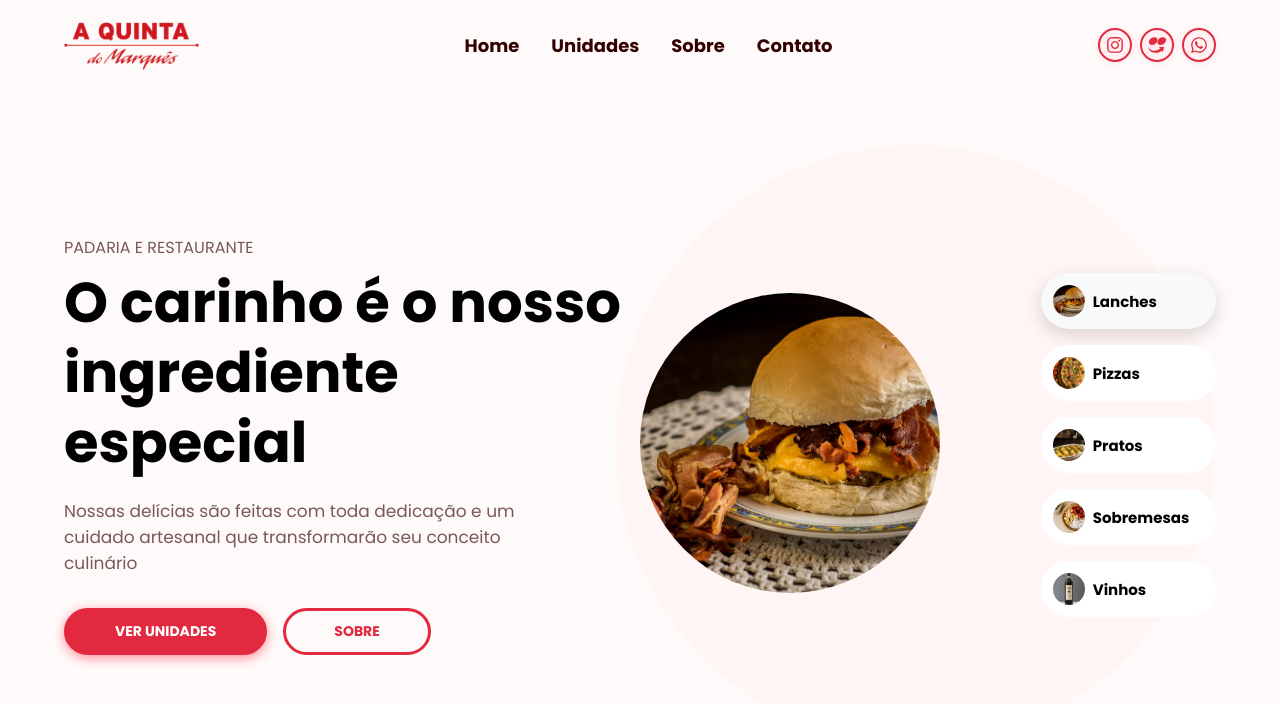
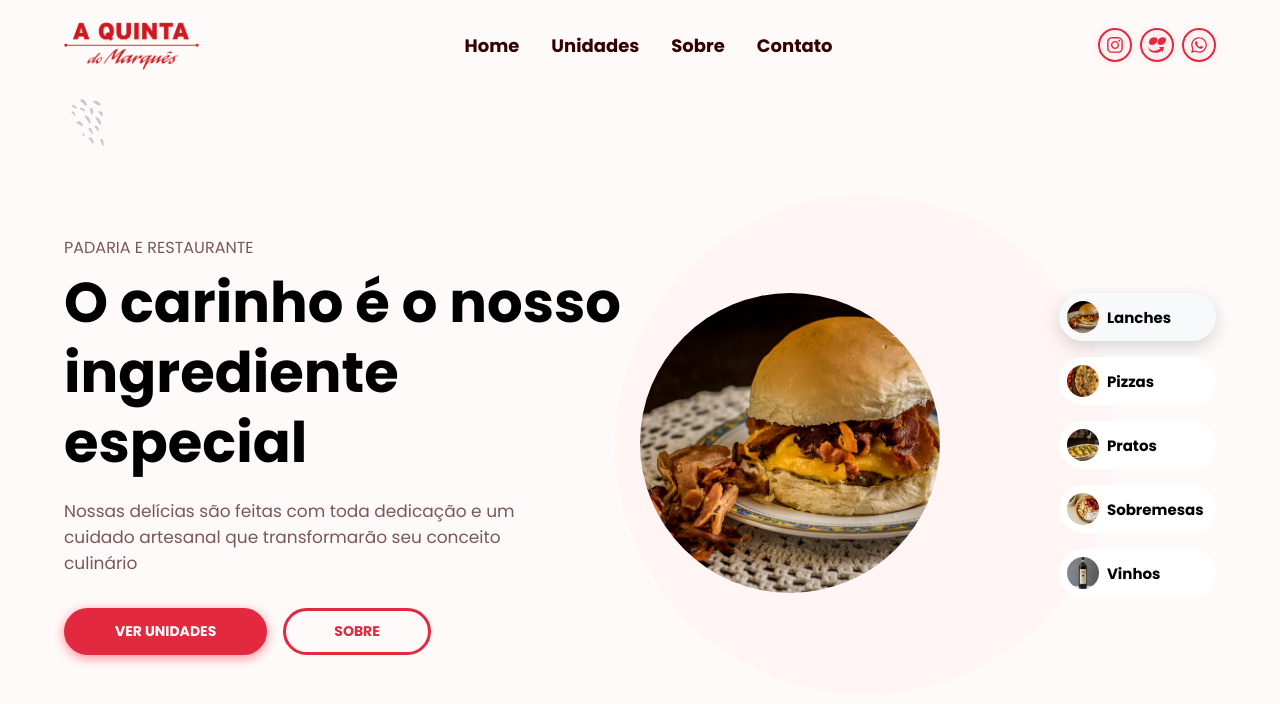
Before and after one commit to bryanmaraujo544/Restaurant-app, a Next.js app: page / in a window 1280 px wide. Shown: the top 704 px of the page. Built offline with nearby package versions, Linux system fonts and the light colour scheme.

Commit message:
Fixing the buttons wich switch the food images for work better on smalll screens

```diff
--- a/src/components/Banner/Images/styles.js
+++ b/src/components/Banner/Images/styles.js
@@ -1,10 +1,10 @@
 import styled from 'styled-components'
 
 export const Container = styled.div`
+    position: relative;
+    height: 100%;
     display: flex;
     align-items: center;
-    height: 100%;
-    position: relative;
 
 
     @media screen and (max-width: 966px){
@@ -12,20 +12,22 @@ export const Container = styled.div`
     }
 
     @media screen and (max-width: ${props => props.theme.breakpoints.mobile}){
-        margin-top: 0px;
+        margin-top: 72px;
     }
+
+    /* Circle wich is backward of the images of the foods */
     &:before{
         content: '';
-        width: 500px;
-        height: 500px;
-        border-radius: 50%;
-        background: ${props => props.theme.colors.secondary};
         position: absolute;
         left: -25px;
         bottom: 50%;
+        width: 500px;
+        height: 500px;
+        background: ${props => props.theme.colors.secondary};
+        border-radius: 50%;
         transform: translateY(50%);
 
-        @media screen and (min-width: ${props => props.theme.breakpoints["sm-screen"]}){
+        @media screen and (min-width: ${props => props.theme.breakpoints["l-screen"]}){
             height: 600px;
             width: 600px
         }
@@ -43,7 +45,7 @@ export const Container = styled.div`
             border-radius: 50%50%;
             object-fit: cover;
 
-            @media screen and (min-width: ${props => props.theme.breakpoints["sm-screen"]}){
+            @media screen and (min-width: ${props => props.theme.breakpoints["l-screen"]}){
                 width: 500px
             }
 
@@ -53,20 +55,25 @@ export const Container = styled.div`
         }
     }
 
+    /* div of the buttons wich is resposible to switch food images */
     .buttons{
         position: relative;
         right: 0;
+        width: 30%;
         display: flex;
         flex-direction: column;
         z-index: 2;
-        width: 25%;
 
-        @media screen and (max-width: ${props => props.theme.breakpoints["l-screen"]}){
+        @media screen and (min-width: ${props => props.theme.breakpoints["l-screen"]}){
             width: 35%;
         }
 
         @media screen and (max-width: 966px){
             width: 35%;
+        }
+
+        @media screen and (max-width: ${props => props.theme.breakpoints.mobile}){
+            width: 40%;
         }
         .button{
             background: #fff;
@@ -74,13 +81,12 @@ export const Container = styled.div`
             justify-content: flex-start;
             align-items: center;
             width: 100%;
-
             padding: 8px;
             border-radius: 9999px;
 
             cursor: pointer;
 
-            @media screen and (min-width: ${props => props.theme.breakpoints["sm-screen"]}){
+            @media screen and (min-width: ${props => props.theme.breakpoints["l-screen"]}){
                 padding: 12px;
             }
 
@@ -99,6 +105,11 @@ export const Container = styled.div`
                     width: 42px;
                     height: 42px;
                 }
+
+                @media screen and (max-width: ${props => props.theme.breakpoints.mobile}){
+                    width: 20px;
+                    height: 20px;
+                }
             }
 
             p {
@@ -109,6 +120,10 @@ export const Container = styled.div`
                 @media screen and (min-width: ${props => props.theme.breakpoints["sm-screen"]}){
                     font-size: 1.5rem;
                 }
+
+                @media screen and (max-width: ${props => props.theme.breakpoints.mobile}){
+                    font-size: 1.3rem;
+                }
             }
 
             & + .button {
--- a/src/components/Banner/index.jsx
+++ b/src/components/Banner/index.jsx
@@ -2,10 +2,12 @@ import { Container } from './styles'
 import Link from 'next/link'
 import { Titles } from './Titles'
 import { Images } from './Images'
+import { Grain } from 'components/Grain'
 
 export const Banner = ({title, description, uptitle, home}) => {
     return (
         <Container>
+            <Grain/>
             <div className="content">
                 <Titles
                     home
--- a/src/components/Banner/styles.js
+++ b/src/components/Banner/styles.js
@@ -4,9 +4,40 @@ export const Container = styled.section`
     display: grid;
     grid-template-columns: repeat(2, 1fr);
     height: 100%;
+    position: relative;
 
     @media screen and (max-width: 966px){
         grid-template-columns: 1fr;
+        margin-top: 0px;
+    }
+
+    @media screen and (max-width: ${props => props.theme.breakpoints.mobile}){
+        margin-top: 32px;
+    }
+
+    .grain{
+        position: absolute;
+        left: 0;
+        top: 8px;
+        display: flex;
+
+        @media screen and (min-width: ${props => props.theme.breakpoints["l-screen"]}){
+            top: 48px;
+        }
+
+        @media screen and (max-width: ${props => props.theme.breakpoints.mobile}){
+            display: none;
+        }
+
+        svg{
+            height: 48px;
+            width: 48px;
+
+            @media screen and (min-width: ${props => props.theme.breakpoints["l-screen"]}){
+                height: 86px;
+                width: 86px;
+            }
+        }
     }
 
     .content{
--- /dev/null
+++ b/src/components/Grain.jsx
@@ -0,0 +1,24 @@
+export const Grain = () => {
+    return (
+        <div className="grain">
+        <svg width="78" height="111" viewBox="0 0 78 111" fill="none" xmlns="http://www.w3.org/2000/svg">
+            <path d="M49.561 36.8715C46.6632 39.9029 44.7013 36.5325 44.3773 28.3983C43.0813 25.9128 42.1094 21.213 47.2931 23.6533C53.7728 26.7036 50.857 35.5158 49.561 36.8715Z" fill="#330000" fill-opacity="0.21"/>
+            <path d="M67.6954 14.9691C68.6345 19.6938 64.1237 18.7979 56.1872 12.9281C52.9617 12.1406 47.8514 9.4087 53.6339 6.89428C60.8622 3.75126 67.2754 12.8562 67.6954 14.9691Z" fill="#330000" fill-opacity="0.21"/>
+            <path d="M32.5349 28.9937C33.299 32.5086 29.9159 31.785 23.9069 27.3291C21.4858 26.7028 17.6303 24.6103 21.9191 22.8224C27.2801 20.5876 32.1932 27.4218 32.5349 28.9937Z" fill="#330000" fill-opacity="0.21"/>
+            <path d="M12.7426 22.641C13.5672 25.9242 10.3608 25.1516 4.57052 20.8384C2.2726 20.1849 -1.4195 18.1285 2.56422 16.5988C7.54388 14.6866 12.3738 21.1728 12.7426 22.641Z" fill="#330000" fill-opacity="0.21"/>
+            <path d="M27.3525 62.0859C28.2907 66.4016 24.1369 65.5132 16.7588 60.042C13.7861 59.2731 9.05226 56.7039 14.3181 54.5087C20.9005 51.7647 26.933 60.1559 27.3525 62.0859Z" fill="#330000" fill-opacity="0.21"/>
+            <path d="M9.69149 39.6346C9.21164 42.85 6.58403 41.1551 2.93239 35.4646C1.0867 34.1599 -1.50169 31.1566 2.69564 31.0191C7.94231 30.8471 9.90609 38.1966 9.69149 39.6346Z" fill="#330000" fill-opacity="0.21"/>
+            <path d="M73.8071 40.3743C72.7384 44.1487 69.6036 42.3418 65.7165 35.9476C63.5306 34.5456 60.6303 31.2129 66.0385 30.7864C72.7986 30.2534 74.2851 38.6863 73.8071 40.3743Z" fill="#330000" fill-opacity="0.21"/>
+            <path d="M69.2019 59.3046C68.2018 64.1422 64.4902 61.0696 59.637 51.6919C57.0403 49.359 53.506 44.2898 59.695 44.8406C67.4312 45.529 69.6491 57.1412 69.2019 59.3046Z" fill="#330000" fill-opacity="0.21"/>
+            <path d="M50.4753 80.572C52.9324 83.7943 47.8219 85.6457 43.8481 77.9709C41.7167 76.0642 37.5939 68.2988 42.6835 68.7382C49.0455 69.2873 47.3481 76.4709 50.4753 80.572Z" fill="#330000" fill-opacity="0.21"/>
+            <path d="M75.758 107.312C77.4741 110.983 72.0868 111.706 69.835 103.362C68.1576 101.046 65.7795 92.5815 70.6594 94.0925C76.7593 95.9814 73.5739 102.64 75.758 107.312Z" fill="#330000" fill-opacity="0.21"/>
+            <path d="M31.6249 87.4493C32.9913 89.2413 30.1493 90.2709 27.9394 86.0028C26.7541 84.9425 24.4614 80.6241 27.2918 80.8684C30.8297 81.1738 29.8858 85.1686 31.6249 87.4493Z" fill="#330000" fill-opacity="0.21"/>
+            <path d="M36.3446 15.5257C36.318 20.4654 32.0735 18.185 25.4665 9.94831C22.4609 8.17311 17.9965 3.90033 24.1725 3.21998C31.8927 2.36954 36.3566 13.3166 36.3446 15.5257Z" fill="#330000" fill-opacity="0.21"/>
+            <path d="M45.3447 57.3771C44.8578 62.5885 41.0255 58.9244 35.4981 48.2688C32.7993 45.5047 28.9437 39.6706 34.8935 40.7773C42.3309 42.1606 45.5625 55.0465 45.3447 57.3771Z" fill="#330000" fill-opacity="0.21"/>
+            <path d="M63.9449 75.0717C63.1843 78.69 60.3823 76.4435 56.7238 69.5101C54.7636 67.8017 52.0976 64.0646 56.7744 64.4016C62.6203 64.8229 64.285 73.4536 63.9449 75.0717Z" fill="#330000" fill-opacity="0.21"/>
+            <path d="M51.889 103.696C51.0055 107.899 47.7505 105.289 43.5005 97.235C41.2235 95.2504 38.1264 90.9092 43.5593 91.3007C50.3504 91.79 52.2842 101.816 51.889 103.696Z" fill="#330000" fill-opacity="0.21"/>
+        </svg>
+
+        </div>
+    )
+}
--- a/src/components/NavBar/MobileDrawer.jsx
+++ b/src/components/NavBar/MobileDrawer.jsx
@@ -16,13 +16,17 @@ const Container = styled.span`
         cursor: pointer;
     }
     .mobile-menu{
+        position: relative;
         background: #ffff !important;
         padding: 128px 48px;
         width: 80vw;
         height: 100vh;
         position: fixed;
+        flex-direction: column;
+        align-items: space-between;
         left: 0;
         top: 0;
+        bottom: 0;
 
         .close{
             position: absolute;
@@ -30,6 +34,13 @@ const Container = styled.span`
             right: 32px;
             cursor: pointer;
         }
+
+        .social-medias{
+            position: absolute;
+            bottom: 32px;
+        }
+
+
     }
 `
 
--- a/src/components/SocialMedias/index.jsx
+++ b/src/components/SocialMedias/index.jsx
@@ -25,6 +25,8 @@ const social = [
 export const SocialMedias= () => {
     return (
         <Container>
+            <div className="social-medias">
+
             {social.map((item, i) => (
                 <div className="social" key={i}>
                     <Link href={item.href}>
@@ -34,6 +36,7 @@ export const SocialMedias= () => {
                     </Link>
                 </div>
             ))}
+            </div>
         </Container>
     )
 }
--- a/src/components/SocialMedias/styles.js
+++ b/src/components/SocialMedias/styles.js
@@ -1,7 +1,10 @@
 import styled from 'styled-components'
 
 export const Container = styled.div`
-    display: flex;
+    .social-medias{
+        display: flex;
+
+    }
 
     .social{
         & + .social {
--- a/src/pages/_app.js
+++ b/src/pages/_app.js
@@ -34,6 +34,10 @@ const GlobalStyle = createGlobalStyle `
       @media screen and (max-width: 768px){
           padding: 0px 32px;
       }
+
+      @media screen and (max-width: 480px){
+          padding: 0px 24px;
+      }
     }
 `
 
--- a/src/theme.js
+++ b/src/theme.js
@@ -10,7 +10,7 @@ export const theme = {
       "sm-shade": "rgba(255, 0, 32, .45)"
     },
     breakpoints: {
-      "l-screen": "1366px",
+      "l-screen": "1466px",
       "sm-screen": "1024px",
       "tablet": "768px",
       "mobile": "480px"
```
Also changed, not shown: public/Grain.svg (added).
